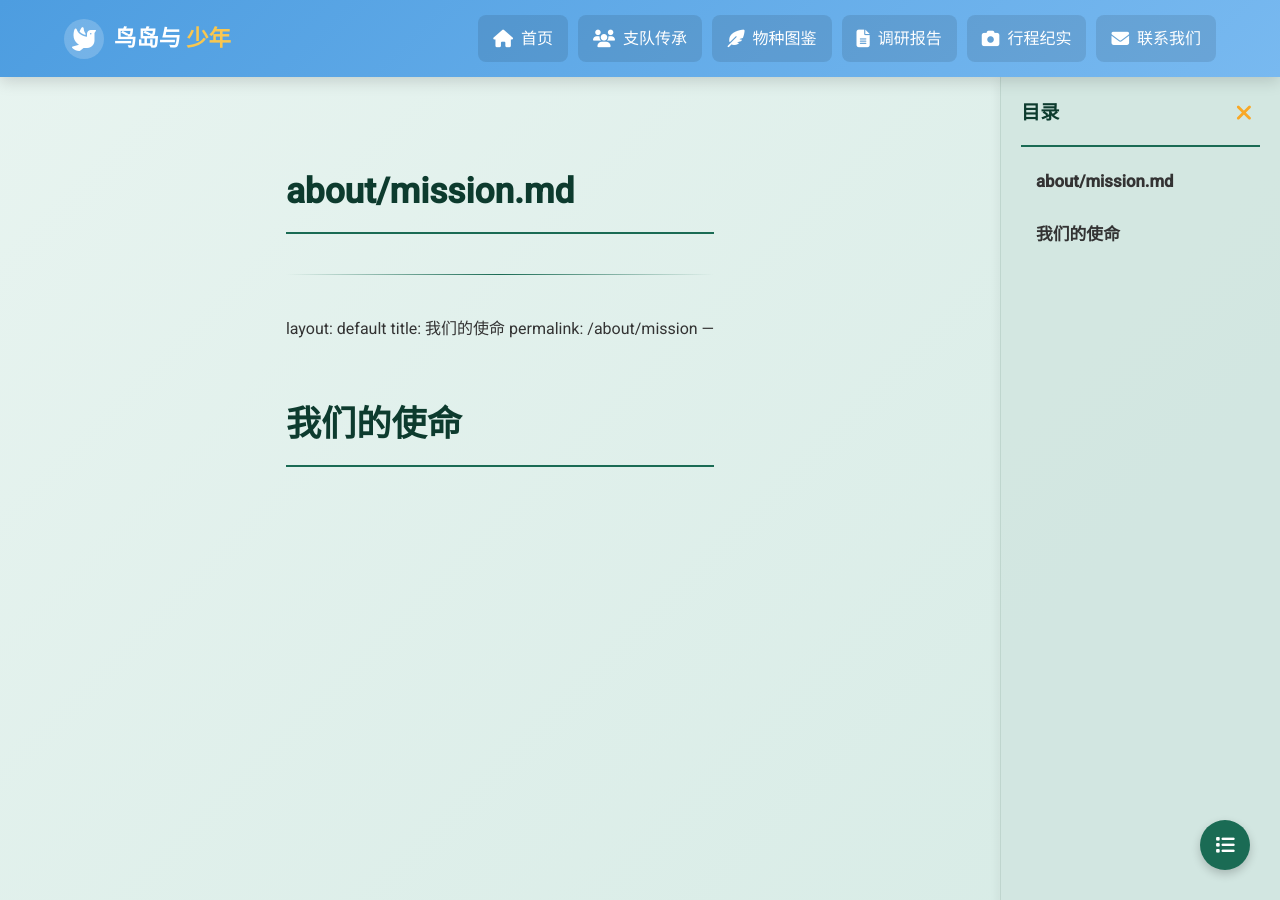
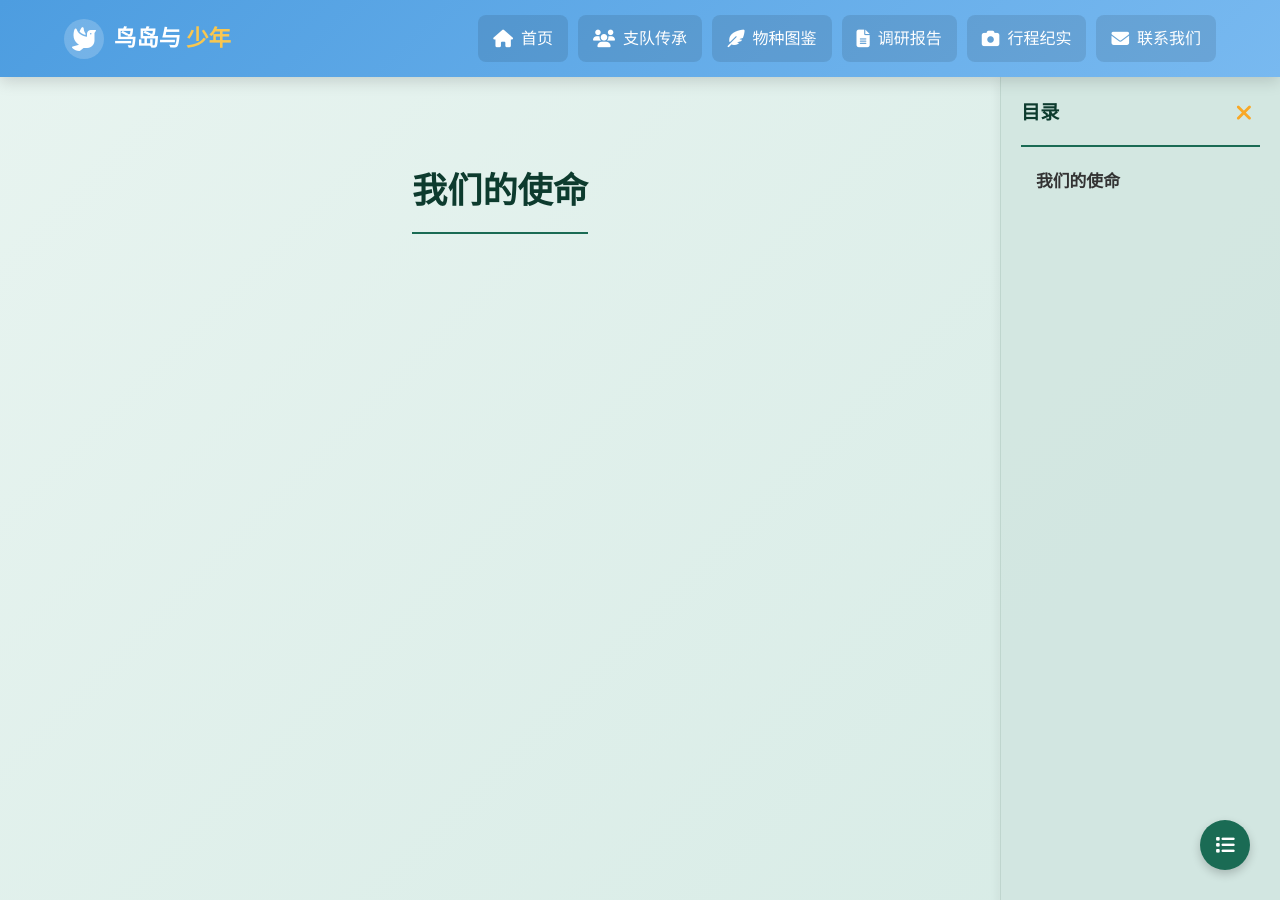
Before and after one commit to zf-li23/tsinghua_birdisland.github.io, a Jekyll site: the page built from about/mission.md, in a window 1280 px wide and 900 px high. Built offline with Jekyll 4.4.1, drawn with Linux system fonts in a browser that asks for light colours; our own code applies the rules of GitHub Pages for plain Markdown files.

Commit message:
Update mission.md

```diff
--- a/about/mission.md
+++ b/about/mission.md
@@ -1,5 +1,3 @@
-# about/mission.md
-
 ---
 layout: default
 title: 我们的使命
```
